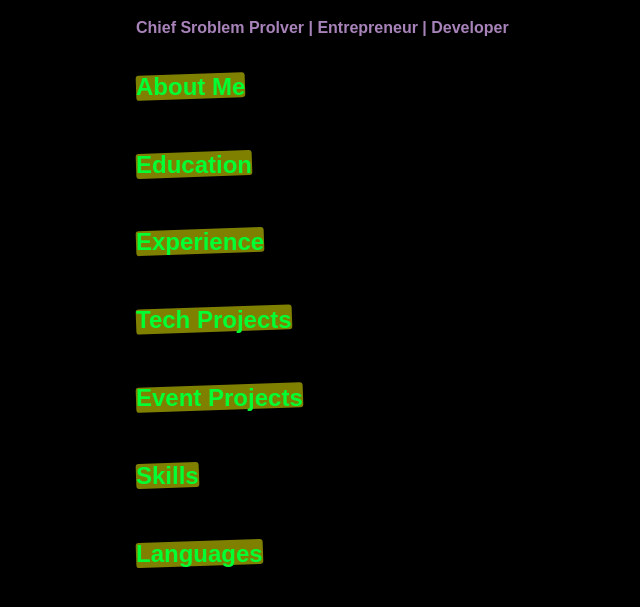
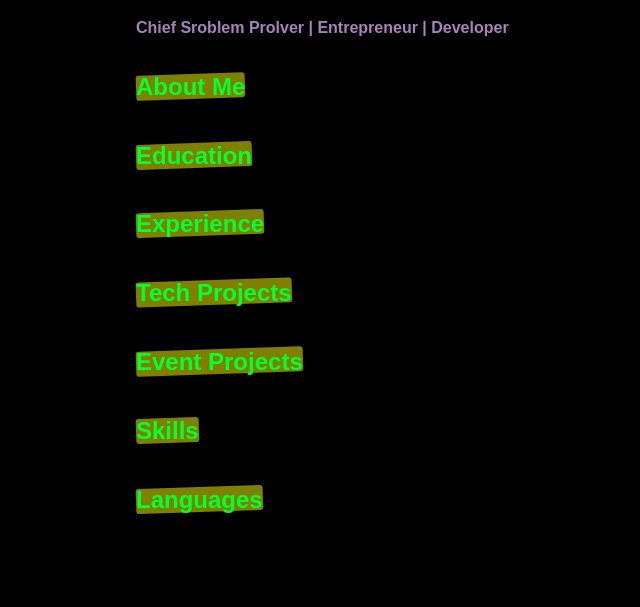
Before and after one commit to Mosfet171/Resume, a plain HTML site: page index.html in a window 1280 px wide. Shown: the part 121-728 px from the top of the page, without its empty margins (4-644 px from the left). Drawn offline with Linux system fonts and the light colour scheme; a web font is replaced by a local one.

Commit message:
Slight design adjustment

```diff
--- a/style.css
+++ b/style.css
@@ -54,7 +54,8 @@ h1, h2, h3 {
 }
 
 .section {
-    margin-bottom: 10px;
+    margin-bottom: 1px;
+    margin-top: 1px;
 }
 
 .brush-highlight {
```
